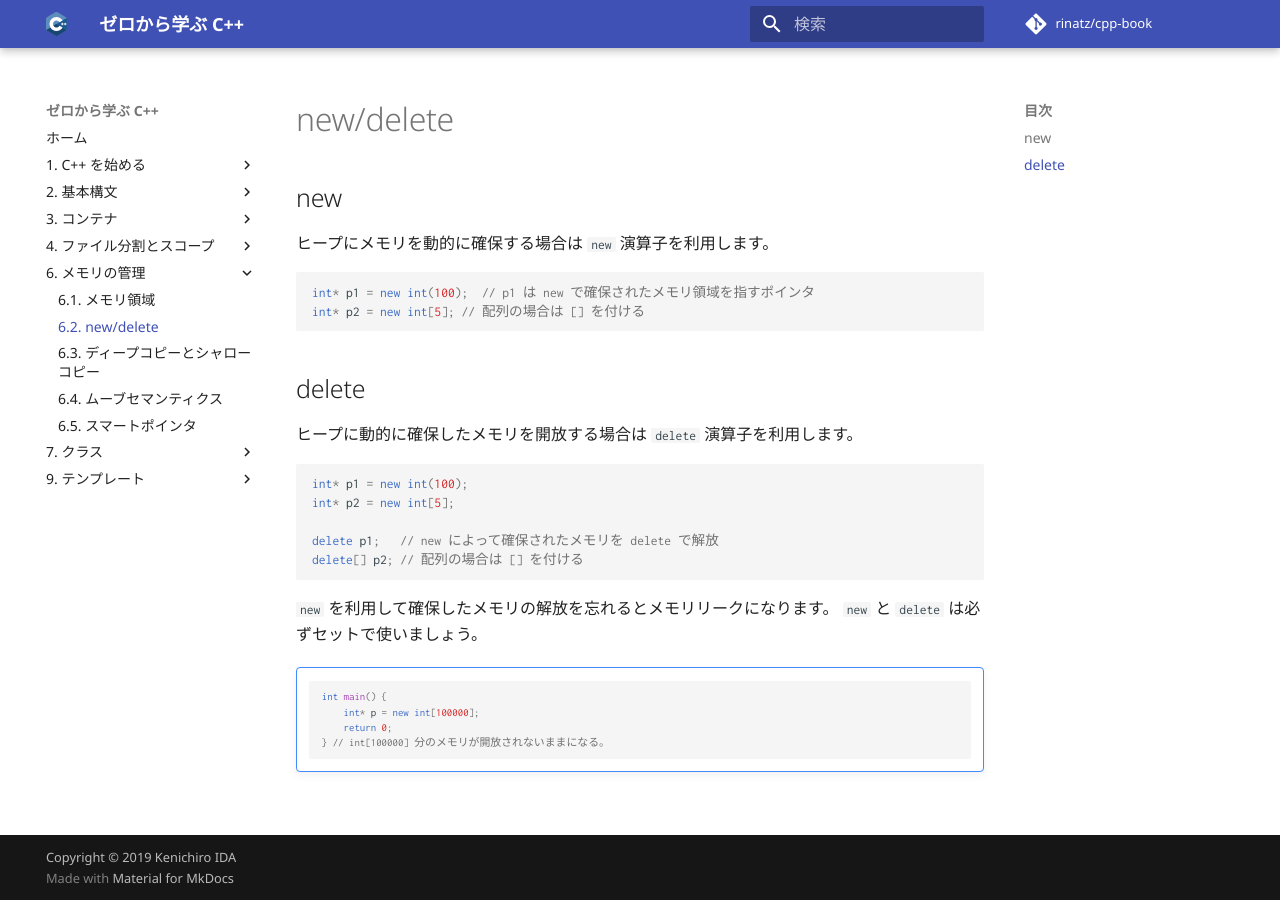
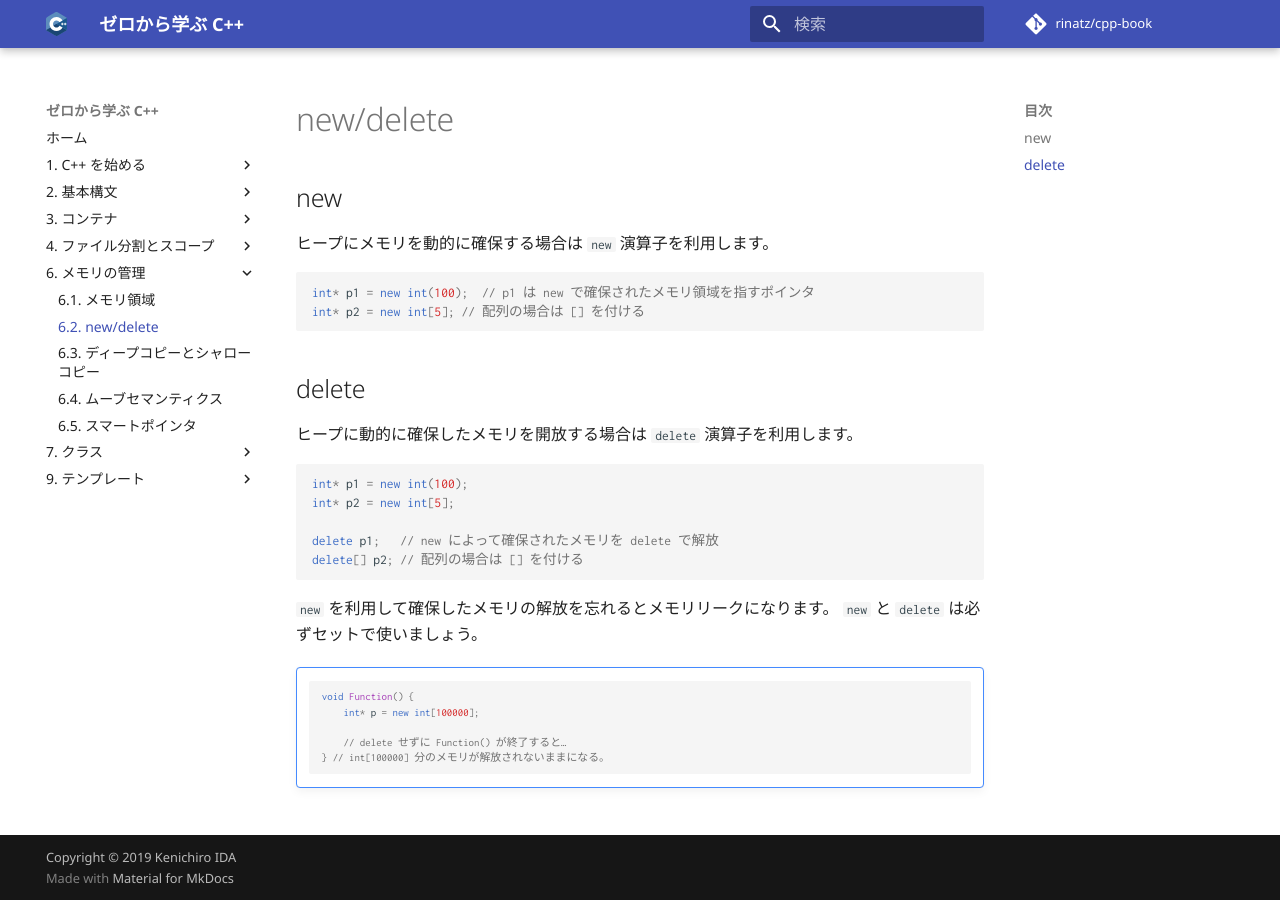
Before and after one commit to rinatz/cpp-book, an MkDocs documentation site: the page built from docs/ch06-02-new-and-delete.md, in a window 1280 px wide. Built offline with MkDocs 1.6.1 and Material for MkDocs 9.7.7, drawn with Linux system fonts in a browser that asks for light colours; comment, search, counter and statistics services are not loaded.

Commit message:
Rename function name to clarify memory leak

````diff
--- a/docs/ch06-02-new-and-delete.md
+++ b/docs/ch06-02-new-and-delete.md
@@ -25,10 +25,11 @@ delete[] p2; // 配列の場合は [] を付ける
 
 !!! Error ""
     ```cpp
-    int main() {
+    void Function() {
         int* p = new int[100000];
-        return 0;
-    } // int[100000] 分のメモリが開放されないままになる。
+
+        // delete せずに Function() が終了すると…
+    } // int[100000] 分のメモリが解放されないままになる。
     ```
 
 <!-- MEMO: コンストラクタ呼び出しの話とかはmalloc/free側に書く. 非推奨なことを記載する. -->
````
